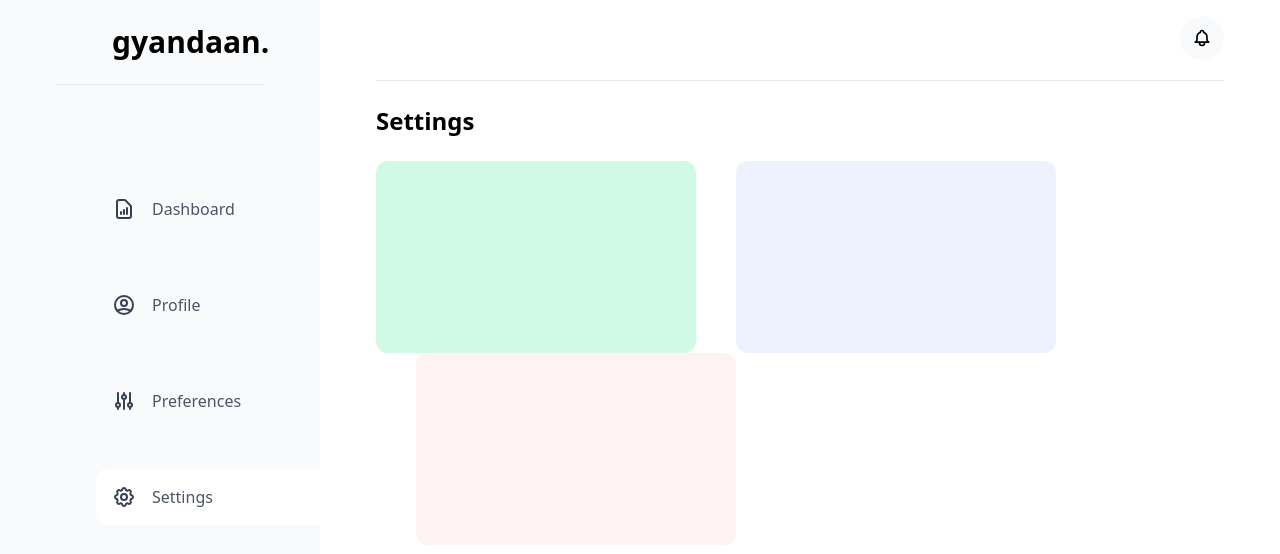
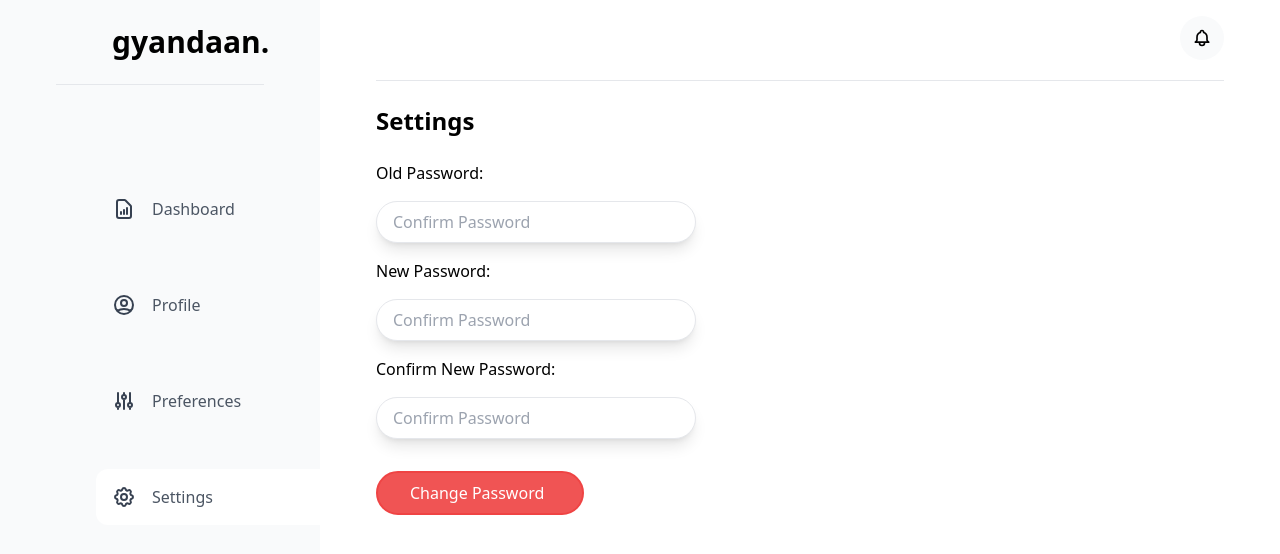
Before and after one commit to PHOENIXGEEKS/gyandaan, a React (Create React App) app: page /dashboard in a window 1280 px wide. Both pictures are taken after a click on the button "Settings". Shown: the top 554 px of the page. Built offline with nearby package versions, Linux system fonts and the light colour scheme.

Commit message:
Update Settings.js

```diff
--- a/src/components/Dashboard/Settings.js
+++ b/src/components/Dashboard/Settings.js
@@ -2,14 +2,52 @@
 
 function Settings() {
     return (
-        <div className="">
-            <div className="flex flex-wrap space-x-10">
-                <div className="h-48 w-80 bg-emerald-100 rounded-xl"> </div>
-                <div className="h-48 w-80 bg-indigo-50 rounded-xl"> </div>
-                <div className="h-48 w-80 bg-red-50 rounded-xl"> </div>
+      <div className="">
+        <div className="flex flex-wrap space-x-10">
+          <form className="flex flex-col">
+            <div className="flex flex-col space-y-4">
+              <label htmlFor="conPassword" value="">
+                Old Password:
+              </label>
+              <input
+                type="password"
+                required
+                name="conPassword"
+                className="shadow-lg rounded-full px-4 py-2 w-80 border border-grey"
+                placeholder="Confirm Password"
+              />
+              <label htmlFor="conPassword" value="">
+                New Password:
+              </label>
+              <input
+                type="password"
+                required
+                name="conPassword"
+                className="shadow-lg rounded-full px-4 py-2 w-80 border border-grey"
+                placeholder="Confirm Password"
+              />
+              <label htmlFor="conPassword" value="">
+                Confirm New Password:
+              </label>
+              <input
+                type="password"
+                required
+                name="conPassword"
+                className="shadow-lg rounded-full px-4 py-2 w-80 border border-grey"
+                placeholder="Confirm Password"
+              />
+              <i className="mt-10"></i>
+              <button
+                type="submit"
+                className="flex flex-row bg-primary-red w-52 rounded-full px-8 py-2 text-white border-2 border-red-500 block mb-4"
+              >
+                Change Password
+              </button>
             </div>
+          </form>
         </div>
-    )
+      </div>
+    );
 }
 
 export default Settings
```
